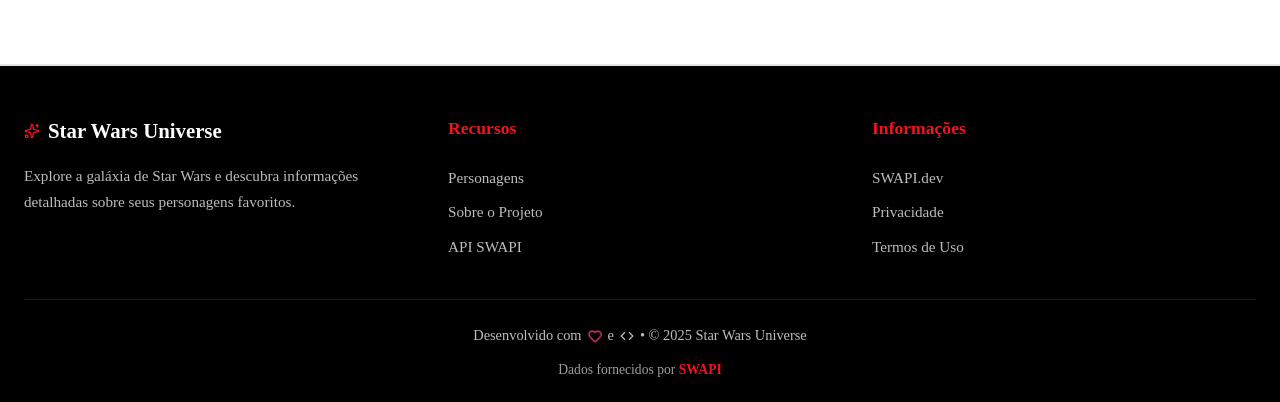
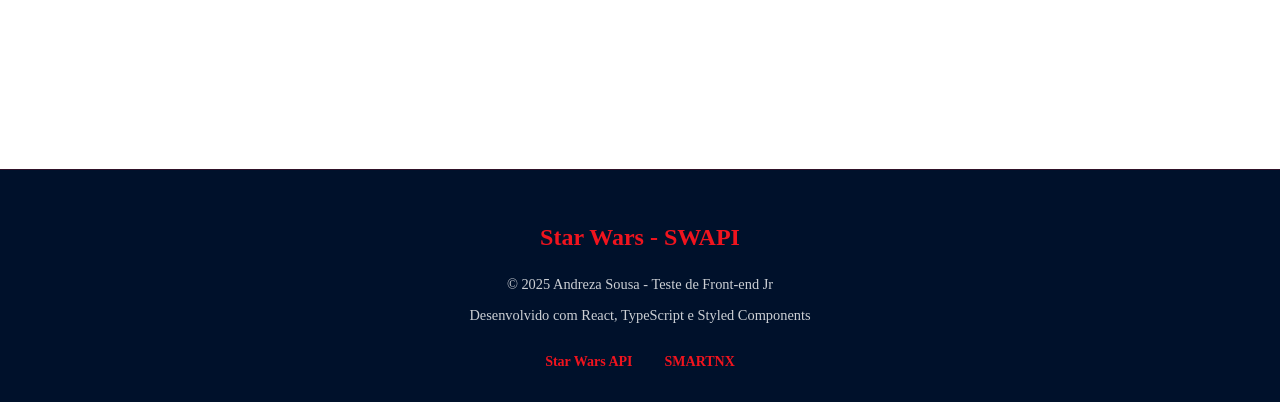
Before and after one commit to andrezadesousa/smartnx, a React (Create React App) app: page / in a window 1280 px wide. Shown: the part 395-797 px from the top of the page. Built offline with nearby package versions, Linux system fonts and the light colour scheme; no server answers; a web font is replaced by a local one.

Commit message:
Refactored component and added new colors

```diff
--- a/src/components/Footer.tsx
+++ b/src/components/Footer.tsx
@@ -1,75 +1,102 @@
-import { Heart, Code, Sparkles } from "lucide-react";
+import styled from "styled-components";
 
-export default function Footer() {
+const Footer = () => {
   return (
-    <footer className="app-footer">
-      <div className="footer-container">
-        <div className="footer-content">
-          <div className="footer-section">
-            <h3 className="footer-title">
-              <Sparkles size={16} />
-              Star Wars Universe
-            </h3>
-            <p className="footer-description">
-              Explore a galáxia de Star Wars e descubra informações detalhadas
-              sobre seus personagens favoritos.
-            </p>
-          </div>
+    <FooterWrapper>
+      <Content>
+        <FooterTitle>Star Wars - SWAPI</FooterTitle>
+        <FooterText>© 2025 Andreza Sousa - Teste de Front-end Jr</FooterText>
+        <FooterText>
+          Desenvolvido com React, TypeScript e Styled Components
+        </FooterText>
+        <FooterLinks>
+          <FooterLink
+            href="https://swapi.dev/"
+            target="_blank"
+            rel="noopener noreferrer"
+          >
+            Star Wars API
+          </FooterLink>
+          <FooterLink
+            href="https://www.smartnx.com/"
+            target="_blank"
+            rel="noopener noreferrer"
+          >
+            SMARTNX
+          </FooterLink>
+        </FooterLinks>
+      </Content>
+    </FooterWrapper>
+  );
+};
 
-          <div className="footer-section">
-            <h4 className="footer-subtitle">Recursos</h4>
-            <ul className="footer-links">
-              <li>
-                <a href="#characters">Personagens</a>
-              </li>
-              <li>
-                <a href="#about">Sobre o Projeto</a>
-              </li>
-              <li>
-                <a href="#api">API SWAPI</a>
-              </li>
-            </ul>
-          </div>
+export default Footer;
 
-          <div className="footer-section">
-            <h4 className="footer-subtitle">Informações</h4>
-            <ul className="footer-links">
-              <li>
-                <a
-                  href="https://swapi.dev"
-                  target="_blank"
-                  rel="noopener noreferrer"
-                >
-                  SWAPI.dev
-                </a>
-              </li>
-              <li>
-                <a href="#privacy">Privacidade</a>
-              </li>
-              <li>
-                <a href="#terms">Termos de Uso</a>
-              </li>
-            </ul>
-          </div>
-        </div>
+const FooterWrapper = styled.footer`
+  background: #00112b;
+  color: #ffffff;
+  padding: 3rem 0 2rem 0;
+  margin-top: 4rem;
+  border-top: 1px solid rgba(240, 20, 30, 0.2);
 
-        <div className="footer-bottom">
-          <p className="footer-copyright">
-            Desenvolvido com <Heart size={14} className="footer-heart" /> e{" "}
-            <Code size={14} /> • © 2025 Star Wars Universe
-          </p>
-          <p className="footer-attribution">
-            Dados fornecidos por{" "}
-            <a
-              href="https://swapi.dev"
-              target="_blank"
-              rel="noopener noreferrer"
-            >
-              SWAPI
-            </a>
-          </p>
-        </div>
-      </div>
-    </footer>
-  );
-}
+  @media (max-width: 768px) {
+    padding: 2rem 0 1.5rem 0;
+    margin-top: 3rem;
+  }
+`;
+
+const Content = styled.div`
+  max-width: 1200px;
+  margin: 0 auto;
+  padding: 0 1rem;
+  text-align: center;
+
+  @media (max-width: 768px) {
+    padding: 0 0.75rem;
+  }
+`;
+
+const FooterTitle = styled.h3`
+  font-size: 1.5rem;
+  font-weight: 700;
+  margin: 0 0 1rem 0;
+  color: #f0141e;
+
+  @media (max-width: 768px) {
+    font-size: 1.25rem;
+  }
+`;
+
+const FooterText = styled.p`
+  margin: 0.5rem 0;
+  opacity: 0.8;
+  font-size: 0.9rem;
+
+  @media (max-width: 768px) {
+    font-size: 0.85rem;
+  }
+`;
+
+const FooterLinks = styled.div`
+  display: flex;
+  gap: 2rem;
+  justify-content: center;
+  margin-top: 1.5rem;
+
+  @media (max-width: 768px) {
+    gap: 1.5rem;
+    margin-top: 1rem;
+  }
+`;
+
+const FooterLink = styled.a`
+  color: #f0141e;
+  text-decoration: none;
+  font-weight: 600;
+  transition: all 0.3s ease;
+
+  &:hover {
+    color: #ffffff;
+    text-decoration: underline;
+  }
+`;
--- a/src/themes/style.css
+++ b/src/themes/style.css
@@ -612,140 +612,6 @@
   margin-top: 4px;
 }
 
-/* ============= FOOTER ============= */
-.app-footer {
-  width: 100%;
-  background: var(--text-900);
-  color: var(--white);
-  margin-top: auto;
-  box-shadow: 0 -4px 12px var(--gray-200) 20;
-  border-top: 2px solid var(--gray-200);
-}
-
-.footer-container {
-  max-width: 1400px;
-  margin: 0 auto;
-  padding: 48px 24px 24px;
-}
-
-.footer-content {
-  display: grid;
-  grid-template-columns: repeat(auto-fit, minmax(250px, 1fr));
-  gap: 40px;
-  margin-bottom: 40px;
-}
-
-.footer-section {
-  display: flex;
-  flex-direction: column;
-  gap: 16px;
-}
-
-.footer-title {
-  font-size: 1.3rem;
-  font-weight: 700;
-  margin: 0;
-  color: var(--white);
-  display: flex;
-  align-items: center;
-  gap: 8px;
-}
-
-.footer-title svg {
-  color: var(--button);
-}
-
-.footer-description {
-  color: var(--gray-400);
-  line-height: 1.7;
-  margin: 0;
-  font-size: 0.95rem;
-}
-
-.footer-subtitle {
-  font-size: 1.1rem;
-  font-weight: 600;
-  margin: 0 0 8px;
-  color: var(--button);
-}
-
-.footer-links {
-  list-style: none;
-  padding: 0;
-  margin: 0;
-  display: flex;
-  flex-direction: column;
-  gap: 10px;
-}
-
-.footer-links a {
-  color: var(--gray-400);
-  text-decoration: none;
-  transition: all 0.3s ease;
-  display: inline-block;
-  font-size: 0.95rem;
-}
-
-.footer-links a:hover {
-  color: var(--button);
-  transform: translateX(4px);
-}
-
-.footer-bottom {
-  padding-top: 24px;
-  border-top: 1px solid rgba(255, 255, 255, 0.1);
-  display: flex;
-  flex-direction: column;
-  align-items: center;
-  gap: 12px;
-  text-align: center;
-}
-
-.footer-copyright {
-  margin: 0;
-  color: var(--gray-400);
-  font-size: 0.9rem;
-  display: flex;
-  align-items: center;
-  gap: 6px;
-  flex-wrap: wrap;
-  justify-content: center;
-}
-
-.footer-heart {
-  color: #ff4081;
-  animation: heartbeat 1.5s ease-in-out infinite;
-}
-
-@keyframes heartbeat {
-  0%,
-  100% {
-    transform: scale(1);
-  }
-  25% {
-    transform: scale(1.1);
-  }
-  50% {
-    transform: scale(1);
-  }
-}
-
-.footer-attribution {
-  margin: 0;
-  color: var(--gray-500);
-  font-size: 0.85rem;
-}
-
-.footer-attribution a {
-  color: var(--button);
-  text-decoration: none;
-  font-weight: 600;
-}
-
-.footer-attribution a:hover {
-  text-decoration: underline;
-}
-
 /* ============= LOADING SCREEN ============= */
 .loading-screen {
   height: 100vh;
@@ -888,19 +754,6 @@
     padding: 16px;
   }
 
-  .footer-content {
-    grid-template-columns: 1fr;
-    gap: 32px;
-  }
-
-  .footer-container {
-    padding: 32px 20px 20px;
-  }
-
-  .footer-copyright {
-    font-size: 0.85rem;
-  }
-
   .pagination-wrapper {
     padding: 16px;
   }
```
